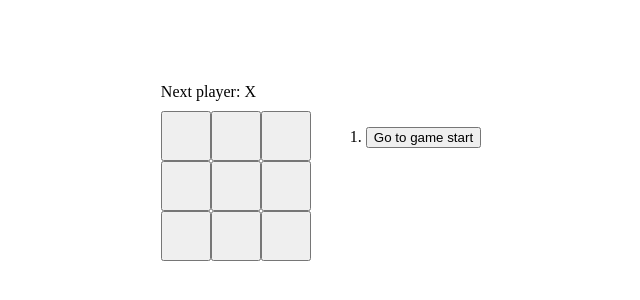
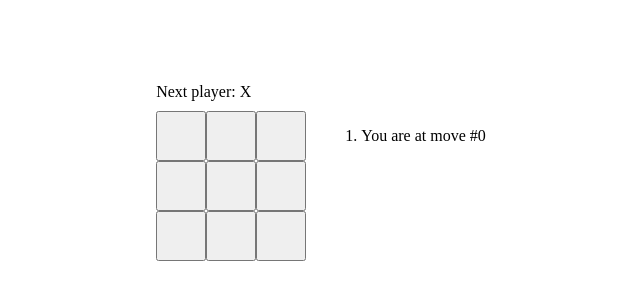
Before and after one commit to VladSmirnou/TicTacToe, a React (Vite) app: page / in a window 1280 px wide. Shown: the part 236-536 px from the top of the page, without its empty margins (327-967 px from the left). Built offline with nearby package versions, Linux system fonts and the light colour scheme.

Commit message:
add 'at move...' text

```diff
--- a/src/components/Game/GameHistory/GameHistory.tsx
+++ b/src/components/Game/GameHistory/GameHistory.tsx
@@ -3,9 +3,14 @@ import { HistorySlot } from './HistorySlot/HistorySlot';
 type Props = {
     turn: number;
     onRestoreBoard: (turn: number) => void;
+    currentHistoryTurn: number;
 };
 
-export const GameHistory = ({ turn, onRestoreBoard }: Props) => {
+export const GameHistory = ({
+    turn,
+    currentHistoryTurn,
+    onRestoreBoard,
+}: Props) => {
     const s = {
         listStyle: 'decimal',
     };
@@ -13,7 +18,12 @@ export const GameHistory = ({ turn, onRestoreBoard }: Props) => {
     const historySlots = [];
     for (let i = 0; i <= turn; i++) {
         historySlots.push(
-            <HistorySlot key={i} turn={i} onRestoreBoard={onRestoreBoard} />,
+            <HistorySlot
+                key={i}
+                turn={i}
+                currentHistoryTurn={currentHistoryTurn}
+                onRestoreBoard={onRestoreBoard}
+            />,
         );
     }
 
--- a/src/components/Game/GameHistory/HistorySlot/HistorySlot.tsx
+++ b/src/components/Game/GameHistory/HistorySlot/HistorySlot.tsx
@@ -1,9 +1,14 @@
 type Props = {
     turn: number;
     onRestoreBoard: (turn: number) => void;
+    currentHistoryTurn: number;
 };
 
-export const HistorySlot = ({ turn, onRestoreBoard }: Props) => {
+export const HistorySlot = ({
+    turn,
+    currentHistoryTurn,
+    onRestoreBoard,
+}: Props) => {
     const handleResotreBoard = () => {
         onRestoreBoard(turn);
     };
@@ -11,7 +16,11 @@ export const HistorySlot = ({ turn, onRestoreBoard }: Props) => {
     const buttonText = turn === 0 ? 'Go to game start' : `Go to move #${turn}`;
     return (
         <li>
-            <button onClick={handleResotreBoard}>{buttonText}</button>
+            {currentHistoryTurn === turn ? (
+                <div>You are at move #{currentHistoryTurn}</div>
+            ) : (
+                <button onClick={handleResotreBoard}>{buttonText}</button>
+            )}
         </li>
     );
 };
```
